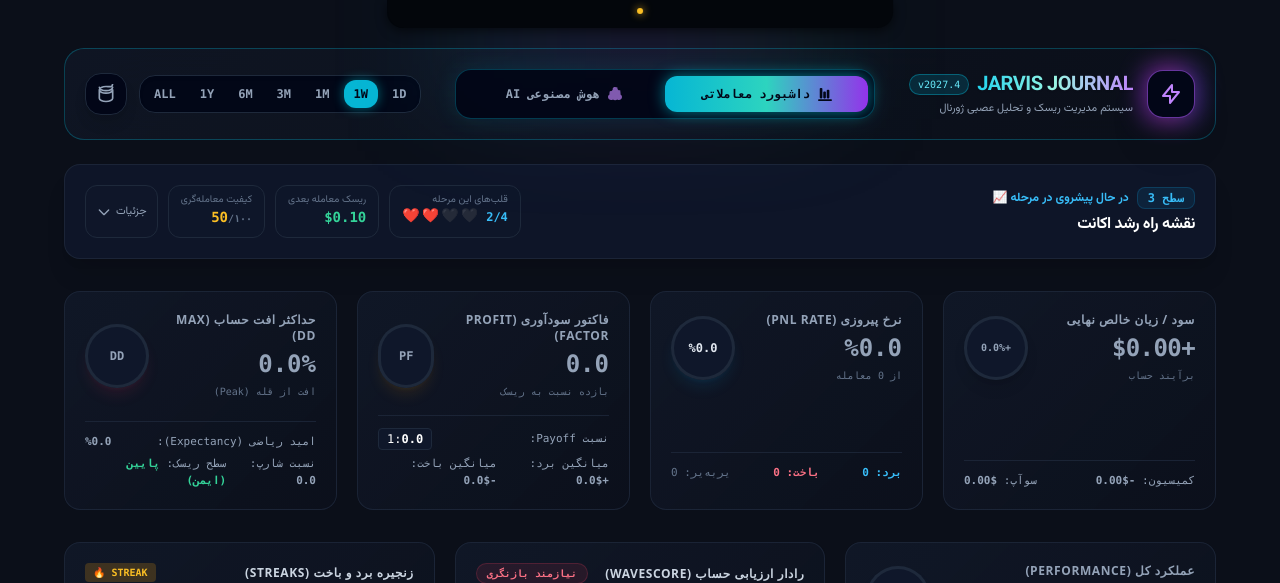
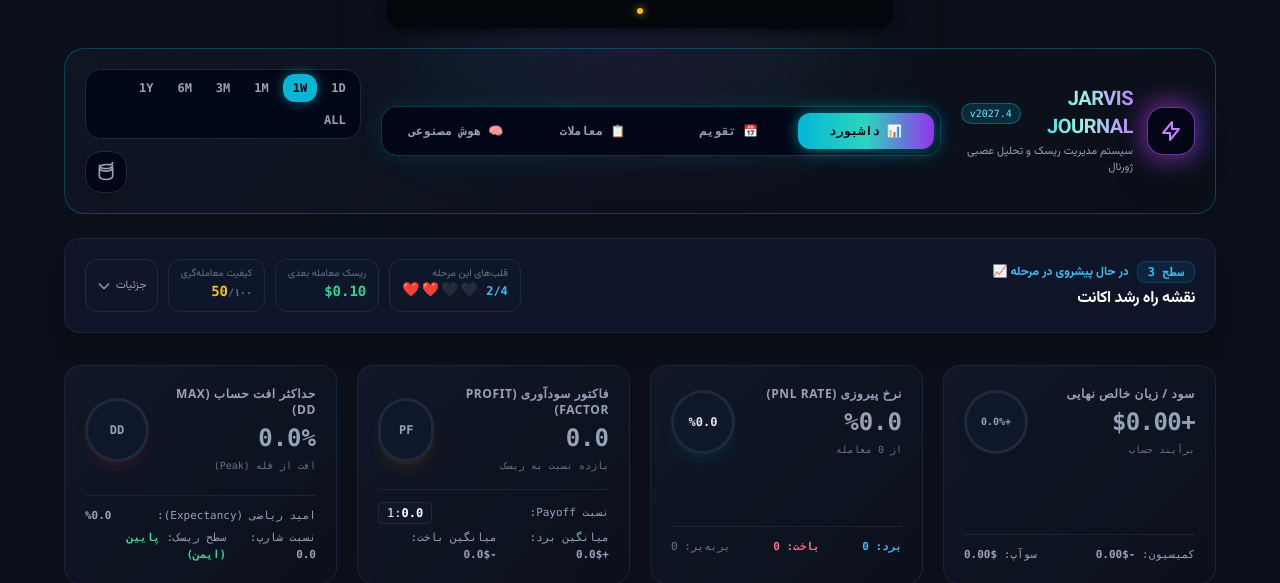
Before and after one commit to suniali/crypto75_bot, a Django app: page / in a window 1280 px wide. Shown: the top 583 px of the page. Run offline with Django 5.2, Linux system fonts and the light colour scheme; tables that the repository leaves empty hold one stand-in row (values such as "Sample post").

Commit message:
better UI Dashboard

```diff
--- a/bot_app/templates/dashboard.html
+++ b/bot_app/templates/dashboard.html
@@ -610,24 +610,29 @@
 
             <!-- ================= سوئیچ اسلایدی سوپر های‌تک (CYBER SWITCH) ================= -->
             <div class="w-full xl:w-auto flex justify-center">
-                <div class="relative flex items-center bg-slate-950/90 p-1.5 rounded-2xl border border-cyan-500/30 shadow-[0_0_25px_rgba(0,240,255,0.1)] w-full max-w-md xl:w-[420px]">
-                    <!-- اسلایدر هوشمند نئونی متحرک -->
-                    <div id="slider-indicator" class="absolute top-1.5 bottom-1.5 right-1.5 w-[calc(50%-6px)] rounded-xl bg-gradient-to-r from-cyan-500 via-teal-400 to-purple-600 shadow-[0_0_15px_rgba(0,240,255,0.5)] transition-all duration-300 ease-out"></div>
-
-                    <!-- دکمه داشبورد معاملاتی -->
-                    <button type="button" onclick="switchDashboardTab('standard')" id="btn-standard" class="relative z-10 w-1/2 py-2.5 text-xs font-bold font-mono transition-all duration-300 text-slate-950 flex items-center justify-center gap-2 cursor-pointer select-none">
-                        <svg class="w-3.5 h-3.5 fill-current shrink-0" viewBox="0 0 512 512" xmlns="http://www.w3.org/2000/svg">
-                            <path d="M64 64c0-17.7 14.3-32 32-32h32c17.7 0 32 14.3 32 32V384c0 17.7-14.3 32-32 32H96c-17.7 0-32-14.3-32-32V64zM192 192c0-17.7 14.3-32 32-32h32c17.7 0 32 14.3 32 32V384c0 17.7-14.3 32-32 32H224c-17.7 0-32-14.3-32-32V192zM320 128c0-17.7 14.3-32 32-32h32c17.7 0 32 14.3 32 32V384c0 17.7-14.3 32-32 32H352c-17.7 0-32-14.3-32-32V128zM32 448H480c17.7 0 32 14.3 32 32s-14.3 32-32 32H32c-17.7 0-32-14.3-32-32s14.3-32 32-32z"/>
-                        </svg>
-                        <span>داشبورد معاملاتی</span>
+                <div class="relative flex items-center bg-slate-950/90 p-1.5 rounded-2xl border border-cyan-500/30 shadow-[0_0_25px_rgba(0,240,255,0.1)] w-full max-w-xl xl:w-[560px]">
+
+                    <div id="slider-indicator"
+                        class="absolute top-1.5 bottom-1.5 right-1.5 w-[calc(25%-4px)] rounded-xl bg-gradient-to-r from-cyan-500 via-teal-400 to-purple-600 shadow-[0_0_15px_rgba(0,240,255,0.5)] transition-all duration-300 ease-out"></div>
+
+                    <button type="button" onclick="switchDashboardTab('standard')" id="btn-standard"
+                            class="tab-btn relative z-10 w-1/4 py-2.5 text-xs font-bold font-mono transition-all duration-300 text-slate-950 flex items-center justify-center gap-2 cursor-pointer select-none">
+                        <span>📊 داشبورد</span>
                     </button>
 
-                    <!-- دکمه هوش مصنوعی و روانشناسی -->
-                    <button type="button" onclick="switchDashboardTab('ai')" id="btn-ai" class="relative z-10 w-1/2 py-2.5 text-xs font-bold font-mono transition-all duration-300 text-slate-400 hover:text-cyan-300 flex items-center justify-center gap-2 cursor-pointer select-none">
-                        <svg class="w-3.5 h-3.5 text-purple-400 animate-pulse shrink-0 fill-current" viewBox="0 0 512 512" xmlns="http://www.w3.org/2000/svg">
-                            <path d="M256 0c31.6 0 62.4 6.7 90.7 19.3c-1.8 7.3-2.7 15-2.7 22.7c0 44.2 35.8 80 80 80c7.7 0 15.3-1 22.7-2.7C452.3 177.6 459 208.4 459 240c0 10.9-.7 21.6-2 32c32.7 19.1 55 54.5 55 95c0 60.1-48.8 109-109 109c-23.7 0-45.6-7.8-63.4-21c-22.3 15.5-49.7 25-79.6 25c-30 0-57.4-9.5-79.6-25c-17.8 13.2-39.7 21-63.4 21C48.8 476 0 427.2 0 367c0-40.5 22.3-75.9 55-95c-1.3-10.4-2-21.1-2-32c0-31.6 6.7-62.4 19.3-90.7c7.3 1.8 15 2.7 22.7 2.7c44.2 0 80-35.8 80-80c0-7.7-1-15.3-2.7-22.7C193.6 6.7 224.4 0 256 0z"/>
-                        </svg>
-                        <span>هوش مصنوعی AI</span>
+                    <button type="button" onclick="switchDashboardTab('calendar')" id="btn-calendar"
+                            class="tab-btn relative z-10 w-1/4 py-2.5 text-xs font-bold font-mono transition-all duration-300 text-slate-400 hover:text-cyan-300 flex items-center justify-center gap-2 cursor-pointer select-none">
+                        <span>📅 تقویم</span>
+                    </button>
+
+                    <button type="button" onclick="switchDashboardTab('trades')" id="btn-trades"
+                            class="tab-btn relative z-10 w-1/4 py-2.5 text-xs font-bold font-mono transition-all duration-300 text-slate-400 hover:text-cyan-300 flex items-center justify-center gap-2 cursor-pointer select-none">
+                        <span>📋 معاملات</span>
+                    </button>
+
+                    <button type="button" onclick="switchDashboardTab('ai')" id="btn-ai"
+                            class="tab-btn relative z-10 w-1/4 py-2.5 text-xs font-bold font-mono transition-all duration-300 text-slate-400 hover:text-cyan-300 flex items-center justify-center gap-2 cursor-pointer select-none">
+                        <span>🧠 هوش مصنوعی</span>
                     </button>
                 </div>
             </div>
@@ -688,6 +693,7 @@
                 </div>
             </div>
         </header>
+        <!-- پنل ۱: داشبورد (کارت قلب‌ها، KPIها، بخش میانی، نمودارها، R:R) -->
         <div id="standard-panel" class="max-w-7xl mx-auto space-y-8">
             <!-- ۱.۵. کارت نقشه راه رشد اکانت (سیستم قلب‌ها) -->
             <div class="rounded-2xl border border-slate-800/80 bg-[#0f172a]/95 p-5 shadow-xl">
@@ -1230,8 +1236,10 @@
                 <h2 class="text-lg font-bold text-white mb-4">⚖️ مقایسه R:R برنامه‌ریزی‌شده در برابر R:R واقعی</h2>
                 <div class="h-64"><canvas id="rrCompareChart"></canvas></div>
             </div>
-
-            <!-- تقویم معاملاتی ماهانه (Trader Heatmap Calendar) -->
+        </div>
+
+        <!-- پنل ۲: تقویم -->
+        <div id="calendar-panel" class="max-w-7xl mx-auto space-y-8 tab-panel hidden">
             <div class="glass-card p-5 rounded-2xl  bg-[#0f172a]/90 border border-slate-800/80 shadow-2xl">
 
                 <!-- هدر تقویم: کنترل ماه + خلاصه آمار -->
@@ -1240,12 +1248,12 @@
                     <!-- انوگیشن ماه (قبلی / بعدی) -->
                     <div class="flex items-center gap-3">
                         <div class="flex items-center gap-1 bg-slate-900 border border-slate-800 rounded-xl p-1">
-                            <a href="?year={% if current_month == 1 %}{{ current_year|add:-1 }}{% else %}{{ current_year }}{% endif %}&month={% if current_month == 1 %}12{% else %}{{ current_month|add:-1 }}{% endif %}"
+                            <a href="?year={% if current_month == 1 %}{{ current_year|add:-1 }}{% else %}{{ current_year }}{% endif %}&month={% if current_month == 1 %}12{% else %}{{ current_month|add:-1 }}{% endif %}&period={{ current_period }}"
                             class="p-1.5 rounded-lg text-slate-400 hover:text-white hover:bg-slate-800 transition-colors">
                                 <svg class="w-4 h-4" fill="none" stroke="currentColor" viewBox="0 0 24 24"><path stroke-linecap="round" stroke-linejoin="round" stroke-width="2" d="M15 19l-7-7 7-7"></path></svg>
                             </a>
                             <span class="text-sm font-bold text-white px-3 font-mono">{{ month_name }}</span>
-                            <a href="?year={% if current_month == 12 %}{{ current_year|add:1 }}{% else %}{{ current_year }}{% endif %}&month={% if current_month == 12 %}1{% else %}{{ current_month|add:1 }}{% endif %}"
+                            <a href="?year={% if current_month == 12 %}{{ current_year|add:1 }}{% else %}{{ current_year }}{% endif %}&month={% if current_month == 12 %}1{% else %}{{ current_month|add:1 }}{% endif %}&period={{ current_period }}"
                             class="p-1.5 rounded-lg text-slate-400 hover:text-white hover:bg-slate-800 transition-colors">
                                 <svg class="w-4 h-4" fill="none" stroke="currentColor" viewBox="0 0 24 24"><path stroke-linecap="round" stroke-linejoin="round" stroke-width="2" d="M9 5l7 7-7 7"></path></svg>
                             </a>
@@ -1342,8 +1350,10 @@
                     </div>
                 </div>
             </div>
-
-            <!-- ۶. جدول کامل ژورنال معاملات -->
+        </div>
+
+        <!-- پنل ۳: ژورنال معاملات -->
+        <div id="trades-panel" class="max-w-7xl mx-auto space-y-8 tab-panel hidden">
             <div class="glass-card p-6 overflow-hidden  bg-[#0f172a]/90">
                 <div class="flex justify-between items-center mb-6">
                     <h2 class="text-xl font-bold text-white">📋 ریز معاملات (Journal Entries)</h2>
@@ -1538,8 +1548,7 @@
             {% endif %}
         </div>
 
-
-        <!-- ================= پنل هوش مصنوعی و روانشناسی (AI Core 2027) ================= -->
+        <!-- پنل ۴: هوش مصنوعی -->
         <div id="ai-panel" class="space-y-6 hidden transition-all duration-500">
 
             <!-- تفکیک هوشمند سناریوهای معاملاتی بر اساس یادداشت‌ها (Notes) - اشغال ۲ ستون -->
@@ -2295,8 +2304,8 @@
                     borderColor: radarBorderColor,
                     borderWidth: 2,
                     pointBackgroundColor: pointColor,
-                    pointRadius: 4
-                }]
+                    pointRadius: 4,
+                }],
             },
             options: {
                 responsive: true,
@@ -2353,46 +2362,44 @@
         }, 3000);
 
         // تابع سوئیچ بین تب‌های داشبورد استاندارد و هوش مصنوعی
-        function switchDashboardTab(tab) {
-            const standardPanel = document.getElementById('standard-panel');
-            const aiPanel = document.getElementById('ai-panel');
-            const btnStandard = document.getElementById('btn-standard');
-            const btnAi = document.getElementById('btn-ai');
+        const DASH_TABS = ['standard', 'calendar', 'trades', 'ai'];
+        const DASH_TAB_KEY = 'dashboardActiveTab';
+
+        function switchDashboardTab(tab, updateHash = true) {
+            if (!DASH_TABS.includes(tab)) tab = 'standard';
+            const index = DASH_TABS.indexOf(tab);
+
+            // نمایش/مخفی کردن پنل‌ها
+            DASH_TABS.forEach(t => {
+                const panel = document.getElementById(t + '-panel');
+                if (panel) panel.classList.toggle('hidden', t !== tab);
+
+                const btn = document.getElementById('btn-' + t);
+                if (btn) {
+                    btn.classList.toggle('text-slate-950', t === tab);
+                    btn.classList.toggle('text-slate-400', t !== tab);
+                }
+            });
+
+            // حرکت اسلایدر (RTL: به سمت چپ = translateX منفی)
             const slider = document.getElementById('slider-indicator');
-
-            if (tab === 'ai') {
-                // حرکت انیمیشنی اسلایدر به سمت چپ (در حالت RTL)
-                slider.style.transform = 'translateX(-100%)';
-
-                // تغییر رنگ و جلوه متون
-                btnAi.classList.remove('text-slate-400');
-                btnAi.classList.add('text-slate-950');
-                btnStandard.classList.remove('text-slate-950');
-                btnStandard.classList.add('text-slate-400');
-
-                // سوییچ کامل پنل‌ها
-                if (standardPanel) standardPanel.classList.add('hidden');
-                if (aiPanel) aiPanel.classList.remove('hidden');
-            } else {
-                // بازگشت اسلایدر به جایگاه اولیه
-                slider.style.transform = 'translateX(0%)';
-
-                // تغییر رنگ و جلوه متون
-                btnStandard.classList.remove('text-slate-400');
-                btnStandard.classList.add('text-slate-950');
-                btnAi.classList.remove('text-slate-950');
-                btnAi.classList.add('text-slate-400');
-
-                // سوییچ کامل پنل‌ها
-                if (aiPanel) aiPanel.classList.add('hidden');
-                if (standardPanel) standardPanel.classList.remove('hidden');
-            }
-        }
-
-        // تابع لود تنبل تحلیل هوش مصنوعی پس از لود کامل صفحه
+            if (slider) slider.style.transform = `translateX(-${index * 100}%)`;
+
+            // ذخیره تب فعلی
+            if (updateHash) history.replaceState(null, '', '#' + tab);
+            try { sessionStorage.setItem(DASH_TAB_KEY, tab); } catch (e) {}
+
+            // چارت‌ها وقتی در پنل hidden ساخته شوند اندازه‌شان صفر می‌شود؛ ریسایز کن
+            if (tab === 'standard' && window.Chart) {
+                Object.values(Chart.instances || {}).forEach(c => c.resize());
+            }
+
+            if (tab === 'ai') loadAIAnalysis();
+        }
+
         function loadAIAnalysis() {
             const box = document.getElementById('ai-response-box');
-        if(box.dataset.loaded === "true") return;
+            if (!box || box.dataset.loaded === "true") return;
 
             const urlParams = new URLSearchParams(window.location.search);
             const period = urlParams.get('period') || 'weekly';
@@ -2400,7 +2407,6 @@
             fetch(`{% url 'api_ai_analysis' %}?period=${period}`)
                 .then(async res => {
                     if (!res.ok) {
-                    // اگر سرور ارور داد، متن ارور را از سرور بخوان و چاپ کن
                         const errorText = await res.text();
                         console.error("Server Error Details:", errorText);
                         throw new Error(`HTTP error! status: ${res.status}`);
@@ -2408,7 +2414,7 @@
                     return res.json();
                 })
                 .then(data => {
-                if(data.status === 'success') {
+                    if (data.status === 'success') {
                         box.innerHTML = marked.parse(data.analysis);
                         box.dataset.loaded = "true";
                     } else {
@@ -2421,14 +2427,27 @@
                 });
         }
 
-        // اصلاح تابع switchDashboardTab برای اینکه به محض باز شدن تب هوش مصنوعی، دیتا فراخوانی شود
-        const originalSwitchTab = window.switchDashboardTab;
-        window.switchDashboardTab = function(tab) {
-            if(typeof originalSwitchTab === 'function') originalSwitchTab(tab);
-            if(tab === 'ai') {
-                loadAIAnalysis();
-            }
-        };
+        // بازیابی تب بعد از لود/رفرش: اول hash، بعد sessionStorage
+        document.addEventListener('DOMContentLoaded', () => {
+            let tab = location.hash.replace('#', '');
+            if (!DASH_TABS.includes(tab)) {
+                try { tab = sessionStorage.getItem(DASH_TAB_KEY); } catch (e) {}
+            }
+            switchDashboardTab(DASH_TABS.includes(tab) ? tab : 'standard', false);
+        });
+
+        // اگر کاربر دکمه back/forward زد یا hash دستی عوض شد
+        window.addEventListener('hashchange', () => {
+            const tab = location.hash.replace('#', '');
+            if (DASH_TABS.includes(tab)) switchDashboardTab(tab, false);
+        });
+
+        document.querySelectorAll('a[href^="?"]').forEach(a => {
+            a.addEventListener('click', () => {
+                const base = a.getAttribute('href').split('#')[0];
+                a.setAttribute('href', base + location.hash);
+            });
+        });
 
         <!-- اسکریپت آپدیت زنده ساعت (فرانت‌اند) -->
         (function () {
```
Lines whose indentation alone changed are shown as unchanged.
